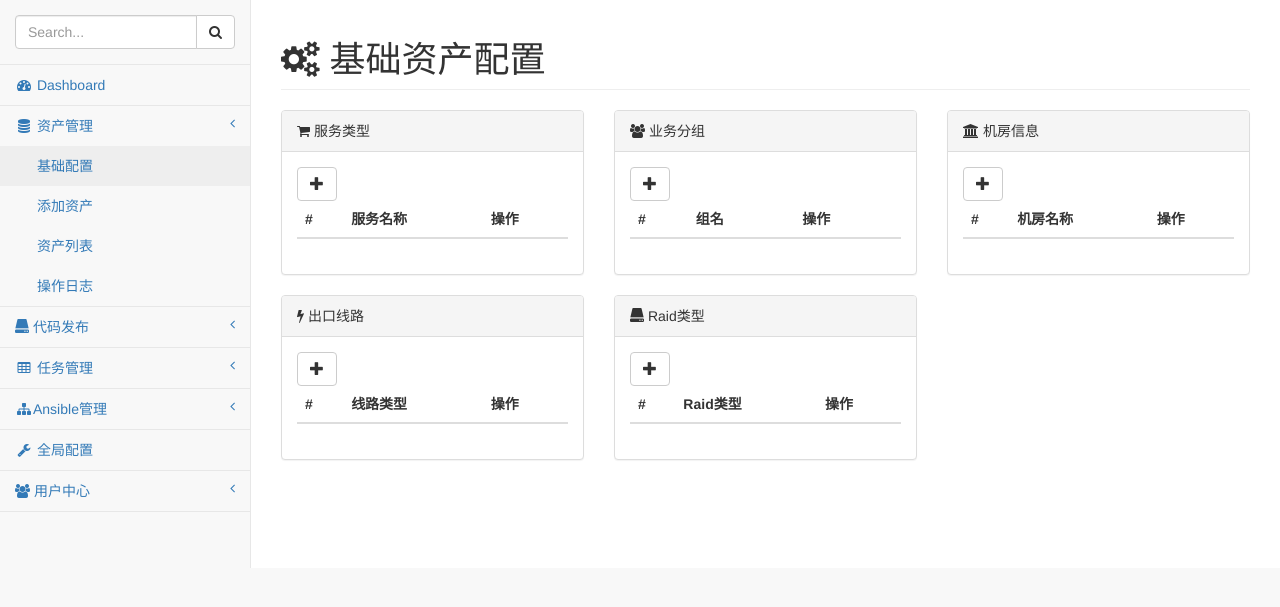
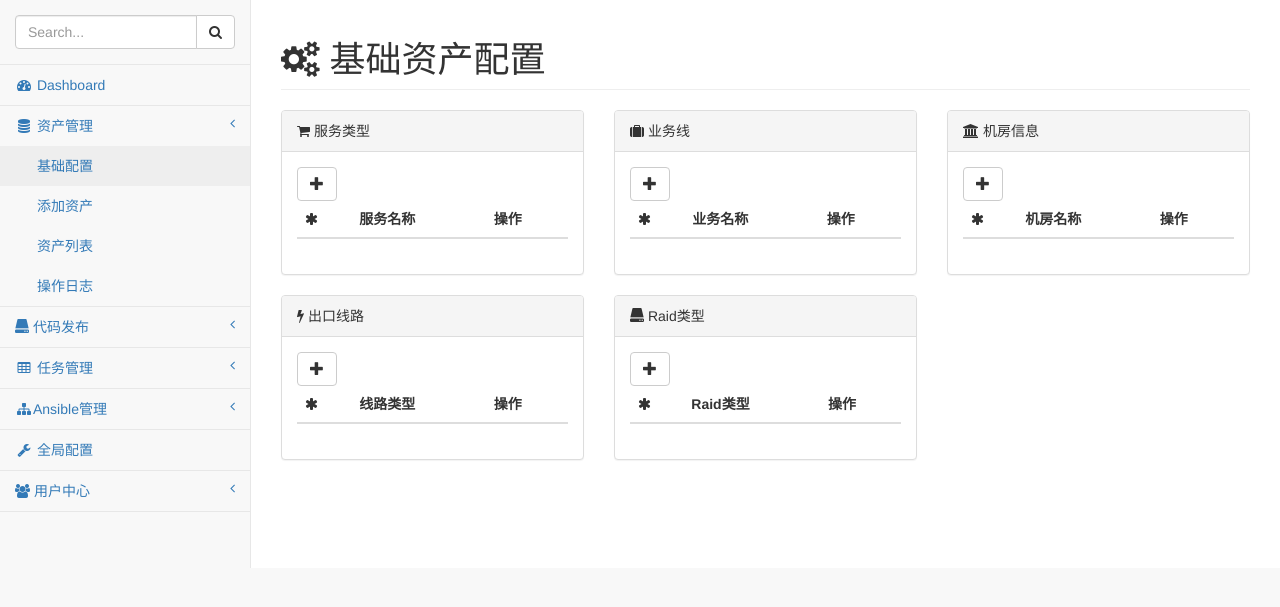
Before and after one commit to hgz6536/opman-django, a Django app: page /assets_config in a window 1280 px wide. Shown: the part 51-658 px from the top of the page. Run offline with Django 3.2, Linux system fonts and the light colour scheme; the visitor is signed in with stand-in values (Sample User, id 1); data that the repository does not hold is empty; some libraries are stand-ins or nearby versions.

Commit message:
add IDC asset

```diff
--- a/templates/assets/assets_config.html
+++ b/templates/assets/assets_config.html
@@ -23,7 +23,7 @@
                                 <table class="table table-striped">
                                     <thead>
                                         <tr>
-                                            <th>#</th>
+                                            <th><i class="fa  fa-asterisk"></i></th>
                                             <th class="right">服务名称</th>
                                             <th class="right">操作</th>
                                         </tr>
@@ -54,7 +54,7 @@
                 <div class="col-lg-4">
                     <div class="panel panel-default">
                         <div class="panel-heading">
-                            	<i class="fa  fa-group  "></i> 业务分组
+                            	<i class="fa  fa-suitcase  "></i> 业务线
                         </div>
                         <!-- /.panel-heading -->
                         <div class="panel-body">
@@ -65,8 +65,8 @@
                                 <table class="table table-striped">
                                     <thead>
                                         <tr>
-                                            <th>#</th>
-                                            <th>组名</th>
+                                            <th><i class="fa  fa-asterisk"></i></th>
+                                            <th>业务名称</th>
                                             <th class="right">操作</th>
                                         </tr>
                                     </thead>
@@ -105,7 +105,7 @@
                                 <table class="table table-striped">
                                     <thead>
                                         <tr>
-                                            <th>#</th>
+                                            <th><i class="fa  fa-asterisk"></i></th>
                                             <th>机房名称</th>
                                             <th class="right">操作</th>
                                         </tr>
@@ -147,7 +147,7 @@
                                 <table class="table table-striped">
                                     <thead>
                                         <tr>
-                                            <th>#</th>
+                                            <th><i class="fa  fa-asterisk"></i></th>
                                             <th>线路类型</th>
                                             <th class="right">操作</th>
                                         </tr>
@@ -187,7 +187,7 @@
                                 <table class="table table-striped">
                                     <thead>
                                         <tr>
-                                            <th>#</th>
+                                            <th><i class="fa  fa-asterisk"></i></th>
                                             <th>Raid类型</th>
                                             <th class="right">操作</th>
                                         </tr>
@@ -387,7 +387,7 @@
 			<div class="modal-footer">
 				<button type="button" class="btn btn-default" data-dismiss="modal">关闭
 				</button>
-				<button type="button" class="btn btn-primary" onclick="addAssetsData(this,'zone')">
+				<button type="button" class="btn btn-primary" onclick="addIdcData(this)">
 					添加
 				</button>
 			</div>
@@ -494,6 +494,46 @@
 
 
 <script type="text/javascript">
+
+        function addIdcData(obj) {
+            var btnObj = $(obj);
+            btnObj.attr('disabled',true);
+            var required = ['name', 'address','tel','contact','contact_phone','jigui','ip_range','bandwidth'];
+            var post_data = {};
+            var putUrl = '/api/idc/';
+            var form = document.getElementById('idc_assets');
+            for (var i = 0; i < form.length; ++i) {
+                var name = form[i].name;
+                var value = form[i].value;
+                idx = $.inArray(name,required);
+                if (idx >= 0 && value.length ==0){
+					window.wxc.xcConfirm("请注意必填项不能为空~", window.wxc.xcConfirm.typeEnum.error);
+					btnObj.removeAttr('disabled');
+					return false;
+                }
+                else if( value.length != 0 && name.length != 0 ){
+                    post_data[name] =value
+                }
+            };
+            $.ajax({
+                dataType:"JSON",
+                type:"POST",
+                url:putUrl,
+                data:post_data,
+                success: function (response) {
+                    btnObj.removeAttr('disabled');
+                    window.wxc.xcConfirm("机房添加成功", window.wxc.xcConfirm.typeEnum.success);
+                    location.reload();
+                },
+                error: function (response) {
+                    btnObj.removeAttr('disabled');
+                    window.wxc.xcConfirm("机房添加失败", window.wxc.xcConfirm.typeEnum.error);
+                    location.reload();
+                }
+            })
+
+        }
+
 	function addAssetsData(obj,op) {
 		var btnObj = $(obj);
 		btnObj.attr('disabled',true);
```
